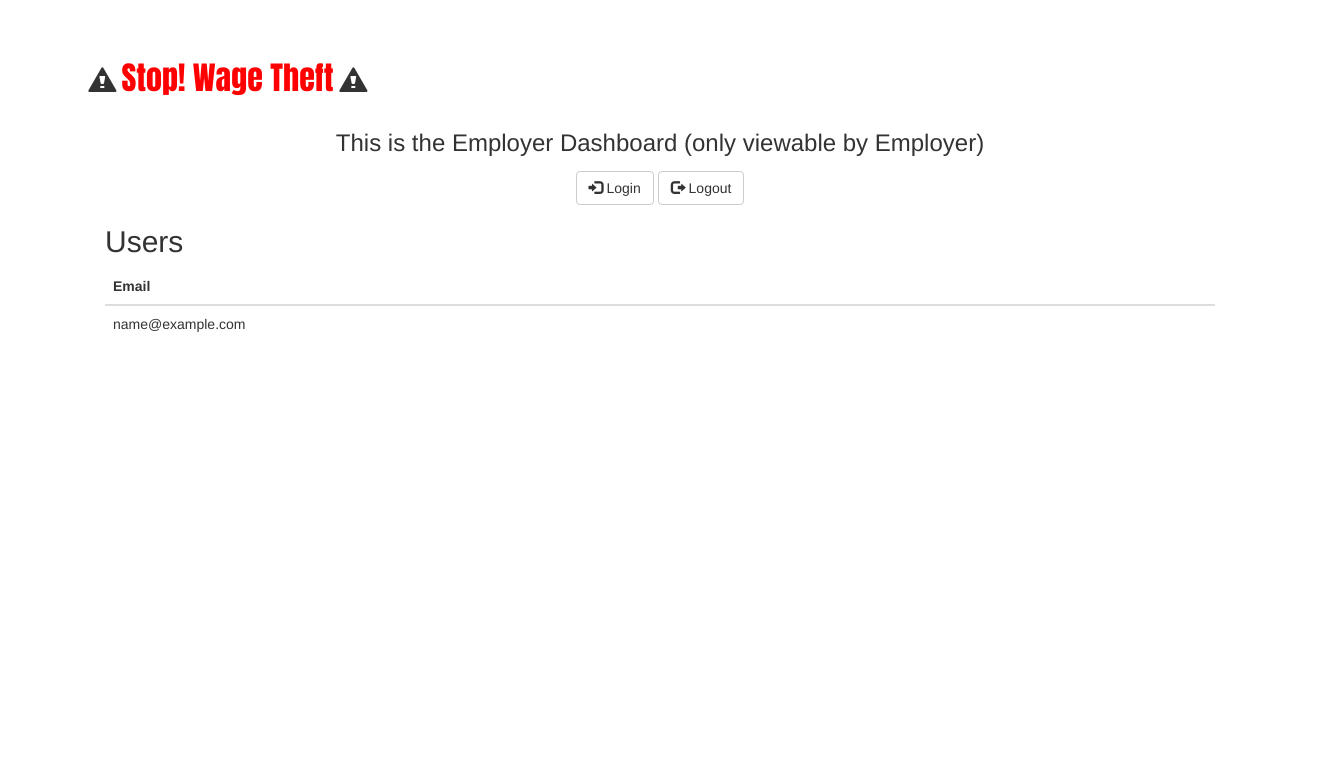
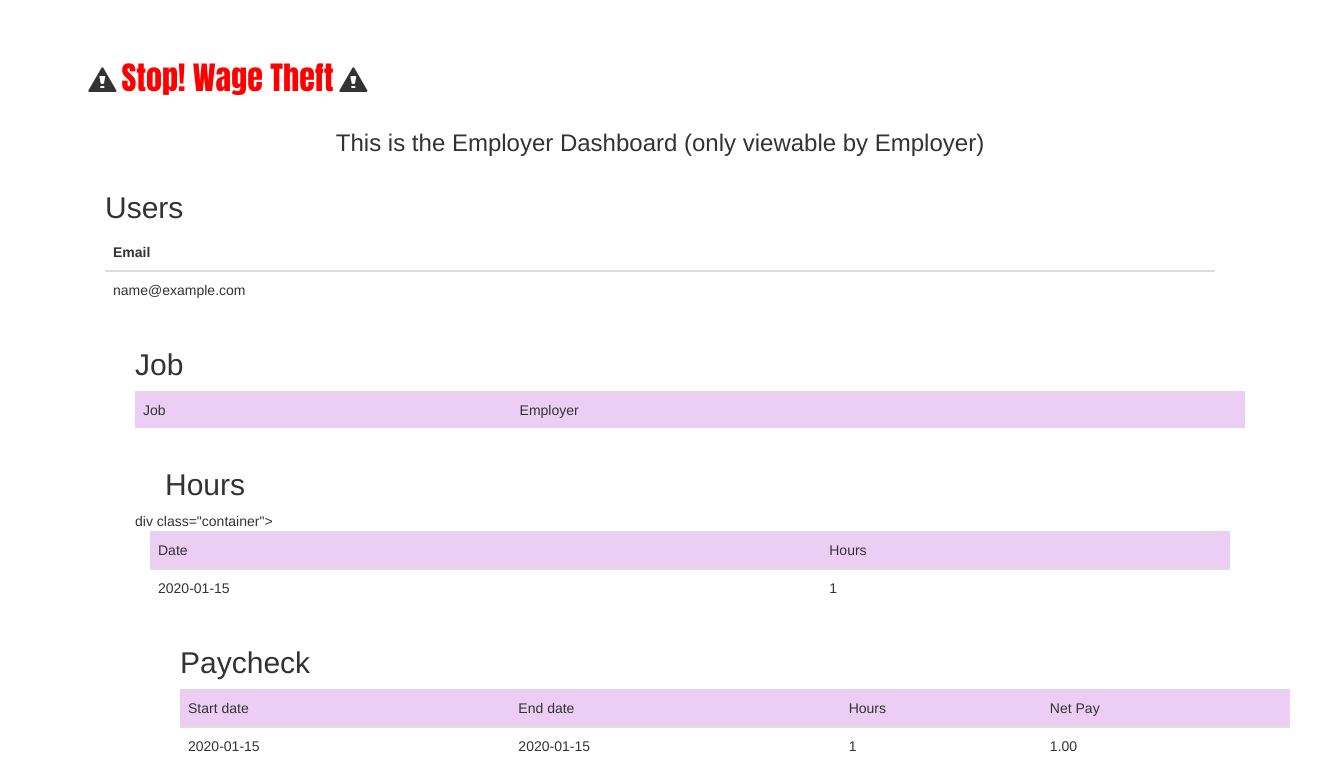
Before and after one commit to demcgee/Wage_Theft5, a PHP site: page /EmployerUI.php in a window 1320 px wide. Shown: the part 53-837 px from the top of the page. Before the commit the page ends 385 px from the top, so only its background shows below. Run offline with PHP 8.4, Linux system fonts and the light colour scheme; the visitor is signed in with stand-in values (Sample User, id 1); tables that the repository leaves empty hold one stand-in row (values such as "Sample post"); data that the repository does not hold is empty.

Commit message:
Update EmployerUI.php

```diff
--- a/EmployerUI.php
+++ b/EmployerUI.php
@@ -42,9 +42,6 @@
 <br>
 
   <p><font size="5">This is the Employer Dashboard (only viewable by Employer)</font></p>
-  <button onclick="location.href='login.php'" class="btn btn-default"><span class="glyphicon glyphicon-log-in"></span> Login</button>
-   <button onclick="location.href='logout.php'" class="btn btn-default"><span class="glyphicon glyphicon-log-out"></span> Logout</button>
-
 
   </center>
 </div>
@@ -88,6 +85,127 @@
 
 </tbody>
 </table>
+
+<!----------------->
+<!---List JOB--->
+<!----------------->
+<div class="container">
+<div class="col-xs-12">
+	<h2><?php echo "Job"; ?></h2>
+</div>
+</div>
+
+
+<!--Table about Job-->
+<div class="container">
+<div class="col-xs-12">
+<table class="table table-hover">
+
+<tr style="background:#ECCEF5 !important">
+	<td>Job</td>
+	<td>Employer</td>
+</tr>
+<tbody>
+	<?php
+	// connect to database
+	$db = connectDB($DBHost,$DBUser,$DBPasswd,$DBName);
+
+	// set up my query
+	$query = "SELECT JOB_TITLE FROM job ORDER BY JOB_TITLE;";
+
+	// run the query
+	$result = queryDB($query, $db);
+
+	while($row = nextTuple($result)) {
+		echo "\n <tr>";
+		echo "<td>" . $row['JOB_TITLE'] . "</td>";
+		echo "</tr>";
+	}
+?>
+</tbody>
+</table>
+
+<!----------------->
+<!---List Hours--->
+<!----------------->
+<div class="container">
+<div class="col-xs-12">
+	<h2><?php echo "Hours"; ?></h2>
+</div>
+</div>
+
+
+<!--Table about Hours-->
+div class="container">
+<div class="col-xs-12">
+<table class="table table-hover">
+
+<tr style="background:#ECCEF5 !important">
+	<td>Date</td>
+	<td>Hours</td>
+</tr>
+<tbody>
+	<?php
+	// get a handle to the database
+    $db = connectDB($DBHost, $DBUser, $DBPasswd, $DBName);
+
+	 // prepare sql statement
+    $query = "SELECT DAILY_HOURS, DAILY_HOURS_DATE FROM hours ORDER BY DAILY_HOURS_DATE;";
+
+	// run the query
+	$result = queryDB($query, $db);
+
+	while($row = nextTuple($result)) {
+		echo "\n <tr>";
+		echo "<td>" . $row['DAILY_HOURS_DATE'] . "</td>";
+		echo "<td>" . $row['DAILY_HOURS'] . "</td>";
+		echo "</tr>";
+	}
+?>
+</tbody>
+</table>
+
+<!----------------->
+<!---List Paycheck--->
+<!----------------->
+<div class="container">
+<div class="col-xs-12">
+	<h2><?php echo "Paycheck"; ?></h2>
+</div>
+</div>
+<!-- Table about Paycheck -->
+<div class="container">
+<div class="col-xs-12">
+<table class="table table-hover">
+
+<tr style="background:#ECCEF5 !important">
+	<td>Start date</td>
+	<td>End date</td>
+	<td>Hours</td>
+	<td>Net Pay</td>
+</tr>
+<tbody>
+<?php
+	// get a handle to the database
+    $db = connectDB($DBHost, $DBUser, $DBPasswd, $DBName);
+
+	 // prepare sql statement
+    $query = "SELECT HOURLY_WAGE, HOURS_PAID_FOR, NET_PAY, START_DATE, END_DATE FROM paycheck ORDER BY START_DATE;";
+
+	// run the query
+	$result = queryDB($query, $db);
+
+	while($row = nextTuple($result)) {
+		echo "\n <tr>";
+		echo "<td>" . $row['START_DATE'] . "</td>";
+		echo "<td>" . $row['END_DATE'] . "</td>";
+		echo "<td>" . $row['HOURS_PAID_FOR'] . "</td>";
+		echo "<td>" . $row['NET_PAY'] . "</td>";
+		echo "</tr>";
+	}
+?>
+</tbody>
+</table>
 </div>
 </div>
 </body>
```
